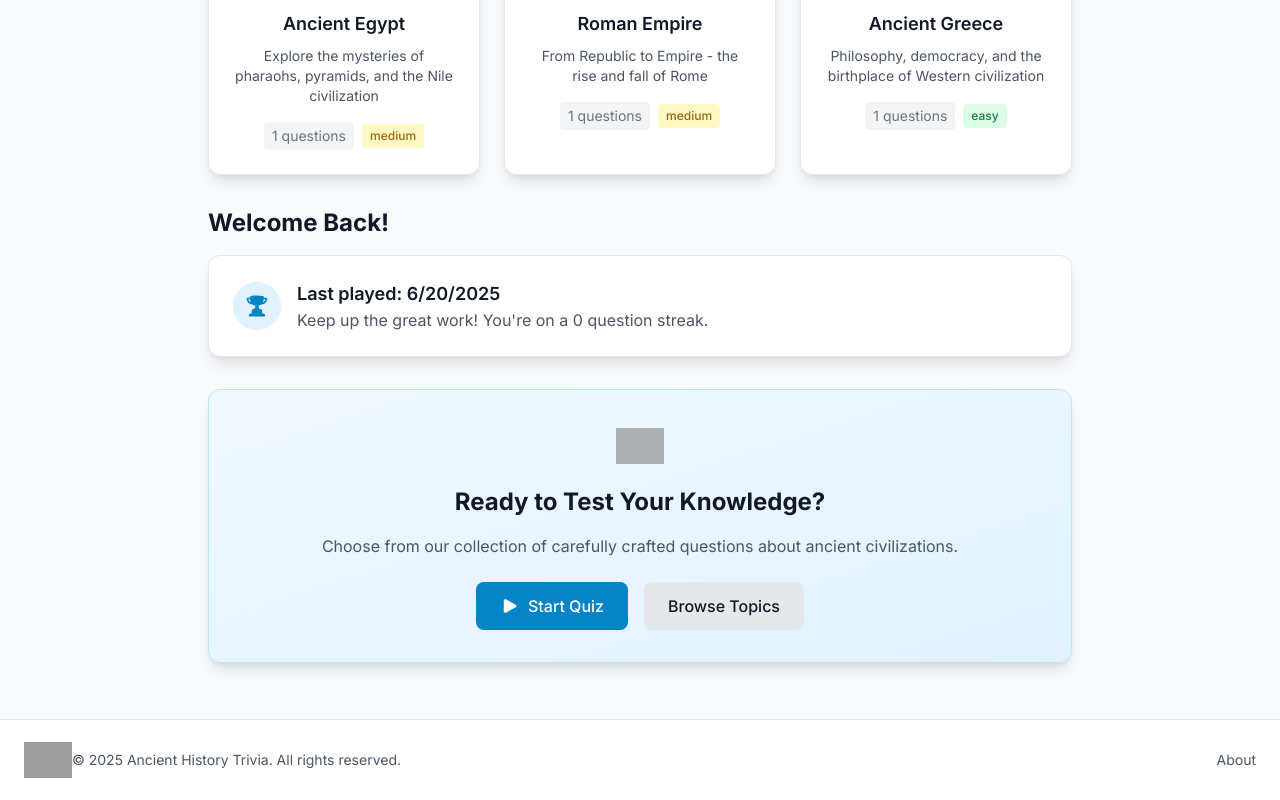
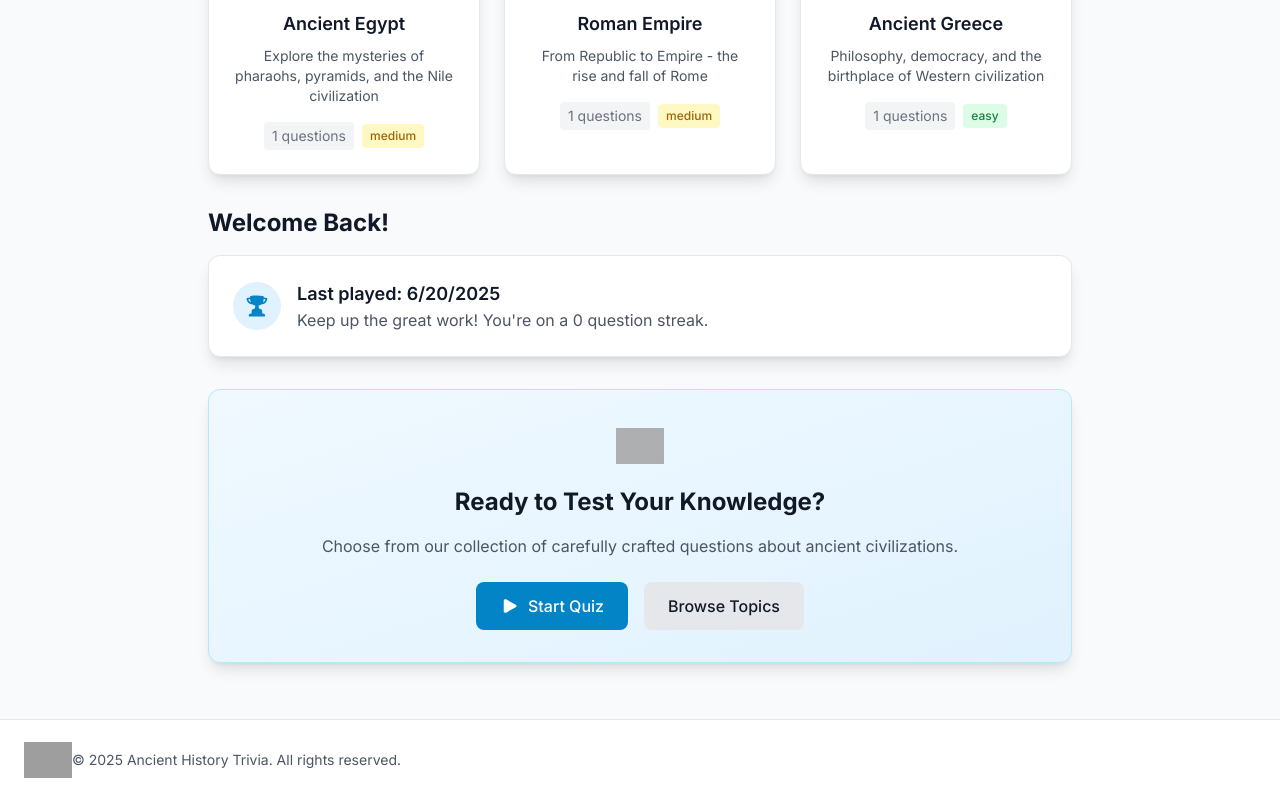
Before and after one commit to CreatiqueMedia/ancient-history-trivia-pwa, a React (Vite) app: page / in a window 1280 px wide. Shown: the part 912-1712 px from the top of the page. Built offline with nearby package versions, Linux system fonts and the light colour scheme; grey boxes are pictures that could not be loaded.

Commit message:
Remove About link from footer

```diff
--- a/src/components/Layout.tsx
+++ b/src/components/Layout.tsx
@@ -234,14 +234,6 @@ const Layout: React.FC<LayoutProps> = ({ children }) => {
               &copy; {new Date().getFullYear()} Ancient History Trivia. All rights reserved.
             </p>
           </div>
-          <div className="flex items-center space-x-4">
-            <Link
-              to="/about"
-              className="text-sm text-gray-600 dark:text-gray-400 hover:text-primary-600 dark:hover:text-primary-400 transition-colors"
-            >
-              About
-            </Link>
-          </div>
         </div>
       </footer>
 
```
